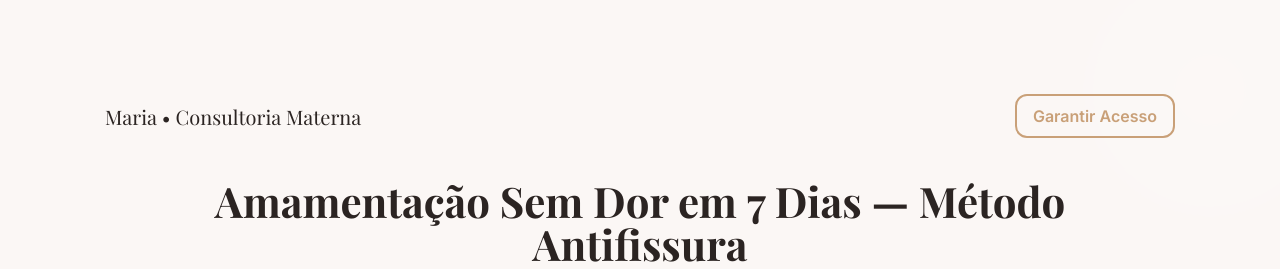
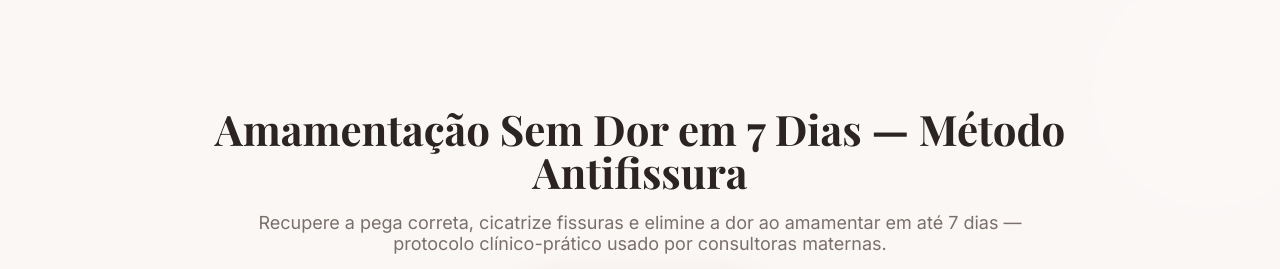
Before and after one commit to ocarlosevangelista/mae-sem-dor, a plain HTML site: page index.html in a window 1280 px wide. Shown: the top 269 px of the page. Drawn offline with nearby package versions, Linux system fonts and the light colour scheme.

Commit message:
Remove navigation from header in index.html
Removed navigation section from the header.

```diff
--- a/index.html
+++ b/index.html
@@ -64,10 +64,7 @@
   <div class="bubble b" aria-hidden="true"></div>
 
   <header class="hero container" role="banner">
-    <nav class="nav" aria-label="Principal">
-      <div class="brand">Maria • Consultoria Materna</div>
-      <a class="nav-cta" href="#oferta">Garantir Acesso</a>
-    </nav>
+
 
     <div class="hero-inner" role="main">
       <h1>Amamentação Sem Dor em 7 Dias — Método Antifissura</h1>
```
